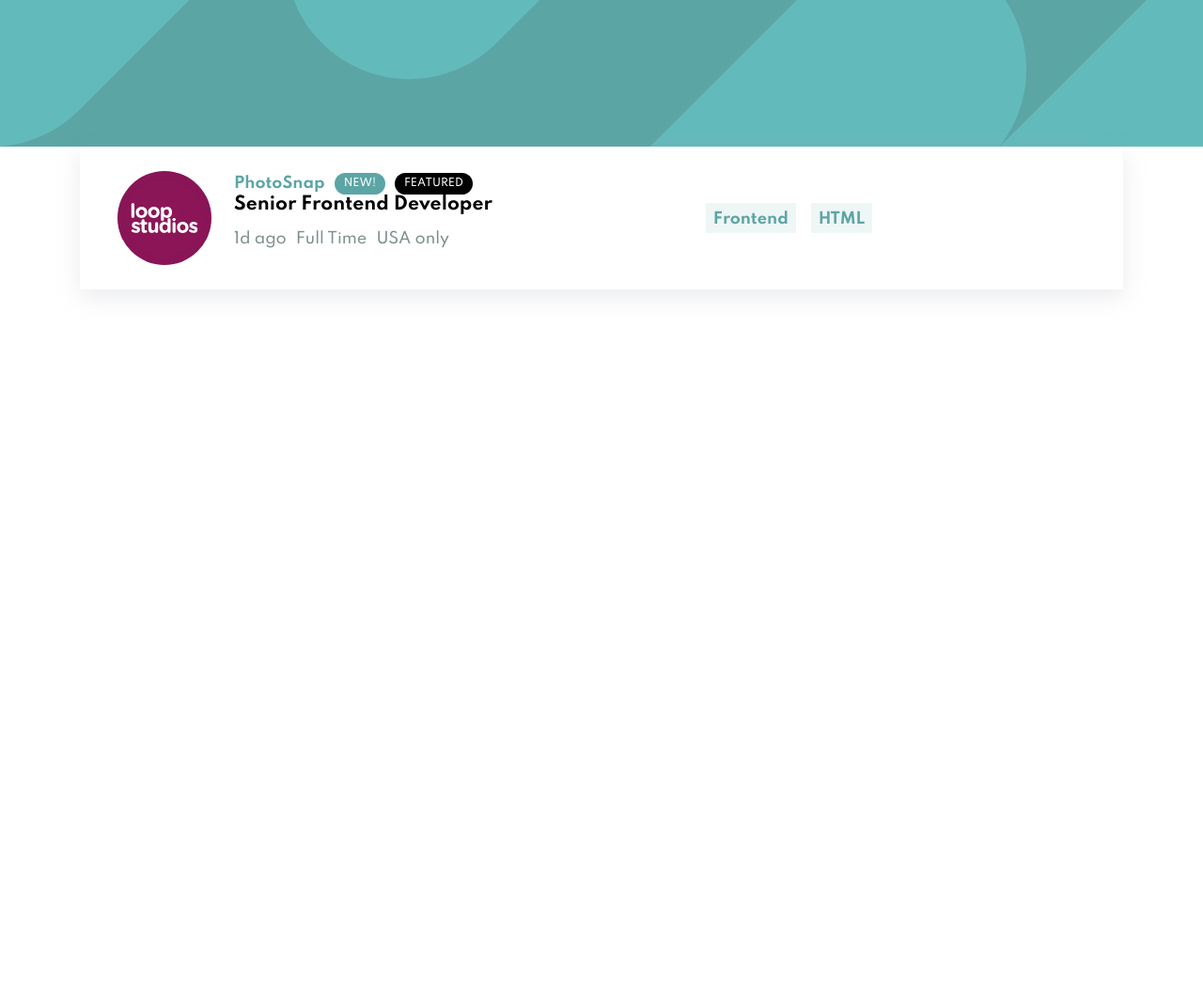
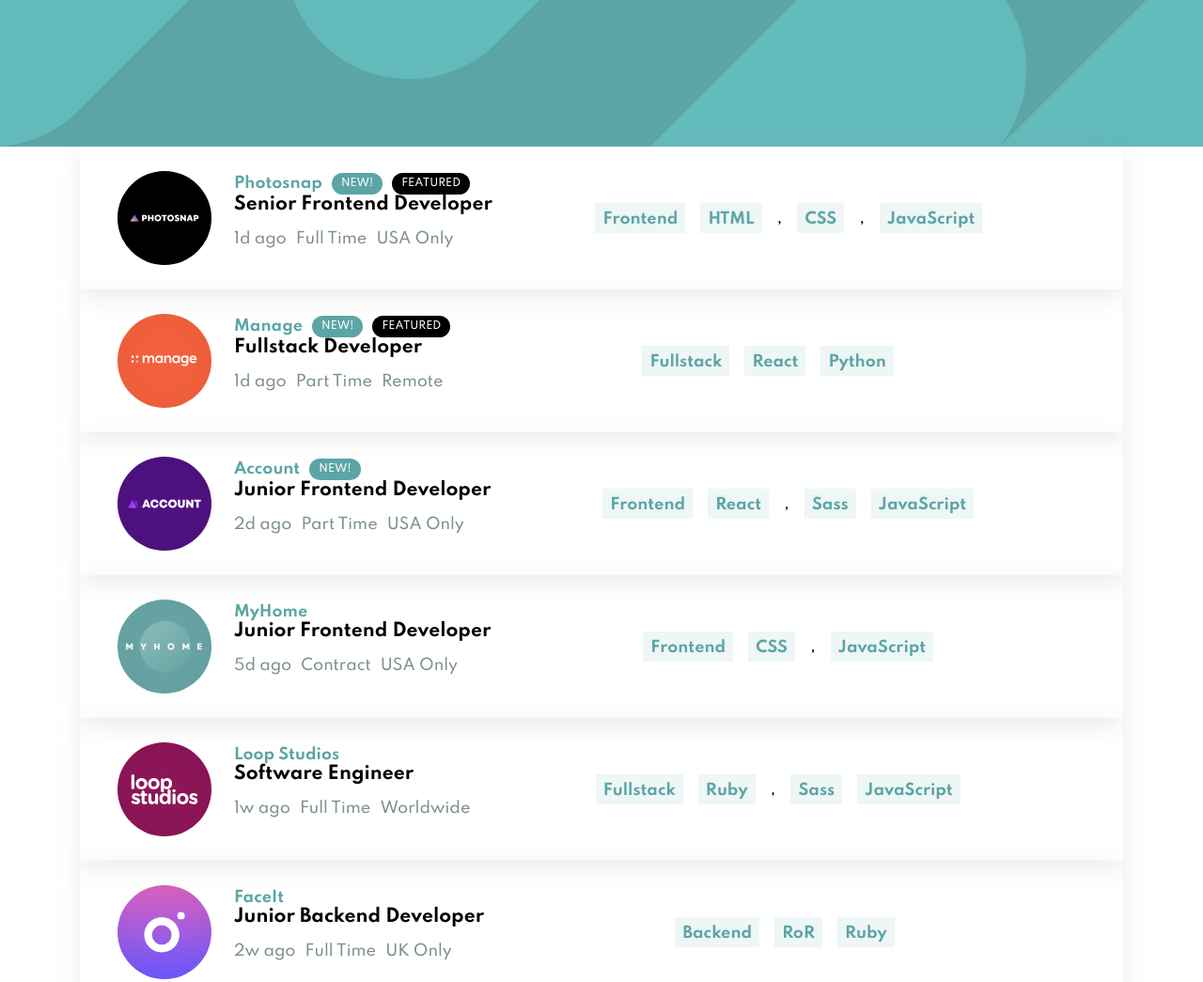
Before and after one commit to Nihaal1999/job-listings, a website: page index.html in a window 1280 px wide. Shown: the top 1045 px of the page at 94% size. Before the commit the page ends 800 px from the top, so only its background shows below. Drawn offline with Linux system fonts and the light colour scheme.

Commit message:
add js for all data integration

```diff
--- a/index.js
+++ b/index.js
@@ -1,6 +1,5 @@
 const domElement = {
-  jobContainer: document.querySelector('.jobs'),
-  filterContainer: document.querySelector('.filters'),
+  jobContainer: document.querySelector('#jobs'),
 }
 // get all jobs data
 const getJobs = async () => await (await fetch('./data.json')).json()
@@ -8,9 +7,33 @@
 // create job card
 const createJobCard = () => {
   getJobs().then(jobs => {
+    let cardTemplate = ``
     for (job of jobs) {
-      console.log(job)
+      cardTemplate += `<div class="job">
+      <div class="leftFlex">
+        <img src=${job.logo} alt="job" class="jobImage" />
+        <div class="info">
+          <div class="companyBox">
+            <h4 class="companyName">${job.company}</h4>
+            ${job.new ? '<span class="newTag">new!</span>' : ''}
+            ${job.featured ? '<span class="featuredTag">featured</span>' : ''}
+          </div>
+          <h3 class="title">${job.position}</h3>
+          <div class="detailsBox">
+            <p class="time">${job.postedAt}</p>
+            <span class="type">${job.contract}</span>
+            <span class="location">${job.location}</span>
+          </div>
+        </div>
+      </div>
+      <div class="filters">
+       <div class="filter">${job.role}</div>
+      ${job.tools.map(tool => `<div class="filter">${tool}</div>`)}
+      ${job.languages.map(lang => `<div class="filter">${lang}</div>`)}
+      </div>
+    </div>`
     }
+    domElement.jobContainer.innerHTML = cardTemplate
   })
 }
 
--- a/styles.css
+++ b/styles.css
@@ -42,6 +42,7 @@
 .jobs {
   display: flex;
   align-items: center;
+  gap: 24px;
 }
 
 .leftFlex {
```
